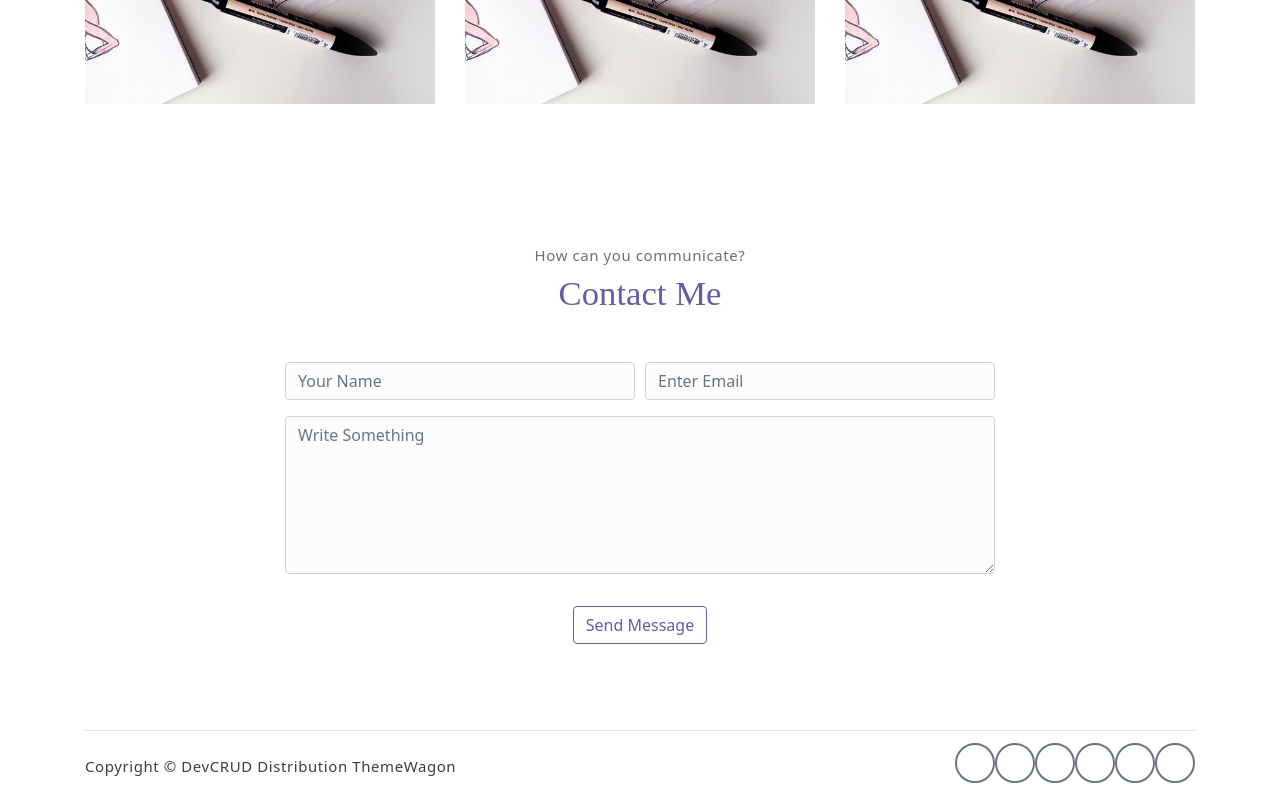
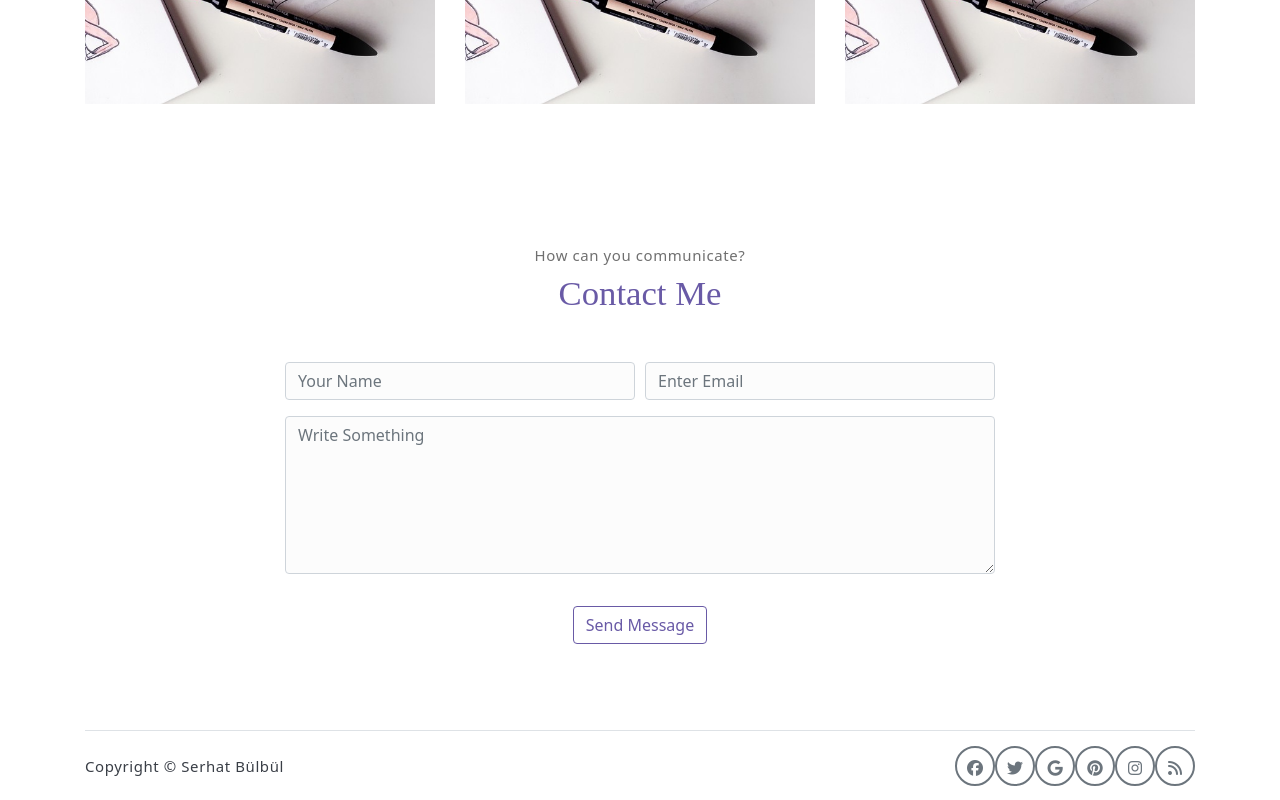
Before and after one commit to serhatblb/new-portfolio-project, an Angular app: page / in a window 1280 px wide. Shown: the part 4243-5043 px from the top of the page. Built offline with nearby package versions, Linux system fonts and the light colour scheme; a web font is replaced by a local one.

Commit message:
social icons add

```diff
--- a/src/app/footer/footer.component.html
+++ b/src/app/footer/footer.component.html
@@ -2,16 +2,16 @@
 <div class="container">
     <footer class="footer">
         <p class="mb-0">Copyright
-            <script>document.write(new Date().getFullYear())</script> &copy; <a
-                href="http://www.devcrud.com">DevCRUD</a> Distribution <a href="https://themewagon.com">ThemeWagon</a>
+            <script>document.write(new Date().getFullYear())</script> &copy;
+            Serhat Bülbül
         </p>
         <div class="social-links text-right m-auto ml-sm-auto">
-            <a href="javascript:void(0)" class="link"><i class="ti-facebook"></i></a>
-            <a href="javascript:void(0)" class="link"><i class="ti-twitter-alt"></i></a>
-            <a href="javascript:void(0)" class="link"><i class="ti-google"></i></a>
-            <a href="javascript:void(0)" class="link"><i class="ti-pinterest-alt"></i></a>
-            <a href="javascript:void(0)" class="link"><i class="ti-instagram"></i></a>
-            <a href="javascript:void(0)" class="link"><i class="ti-rss"></i></a>
+            <a href="javascript:void(0)" class="link"><i class="fa-brands fa-facebook"></i></a>
+            <a href="javascript:void(0)" class="link"><i class="fa-brands fa-twitter"></i></a>
+            <a href="javascript:void(0)" class="link"><i class="fa-brands fa-google"></i></a>
+            <a href="javascript:void(0)" class="link"><i class="fa-brands fa-pinterest"></i></a>
+            <a href="javascript:void(0)" class="link"><i class="fa-brands fa-instagram"></i></a>
+            <a href="javascript:void(0)" class="link"><i class="fa-solid fa-rss"></i></a>
         </div>
     </footer>
 </div> <!-- end of page footer -->
--- a/src/index.html
+++ b/src/index.html
@@ -29,6 +29,7 @@
   <!-- end codes -->
   <!-- core  -->
   <script src="assets/vendors/jquery/jquery-3.4.1.js"></script>
+  <script src="./assets/vendors/jquery/jquery-3.4.1.js"></script>
   <script src="assets/vendors/bootstrap/bootstrap.bundle.js"></script>
 
   <!-- bootstrap 3 affix -->
```
